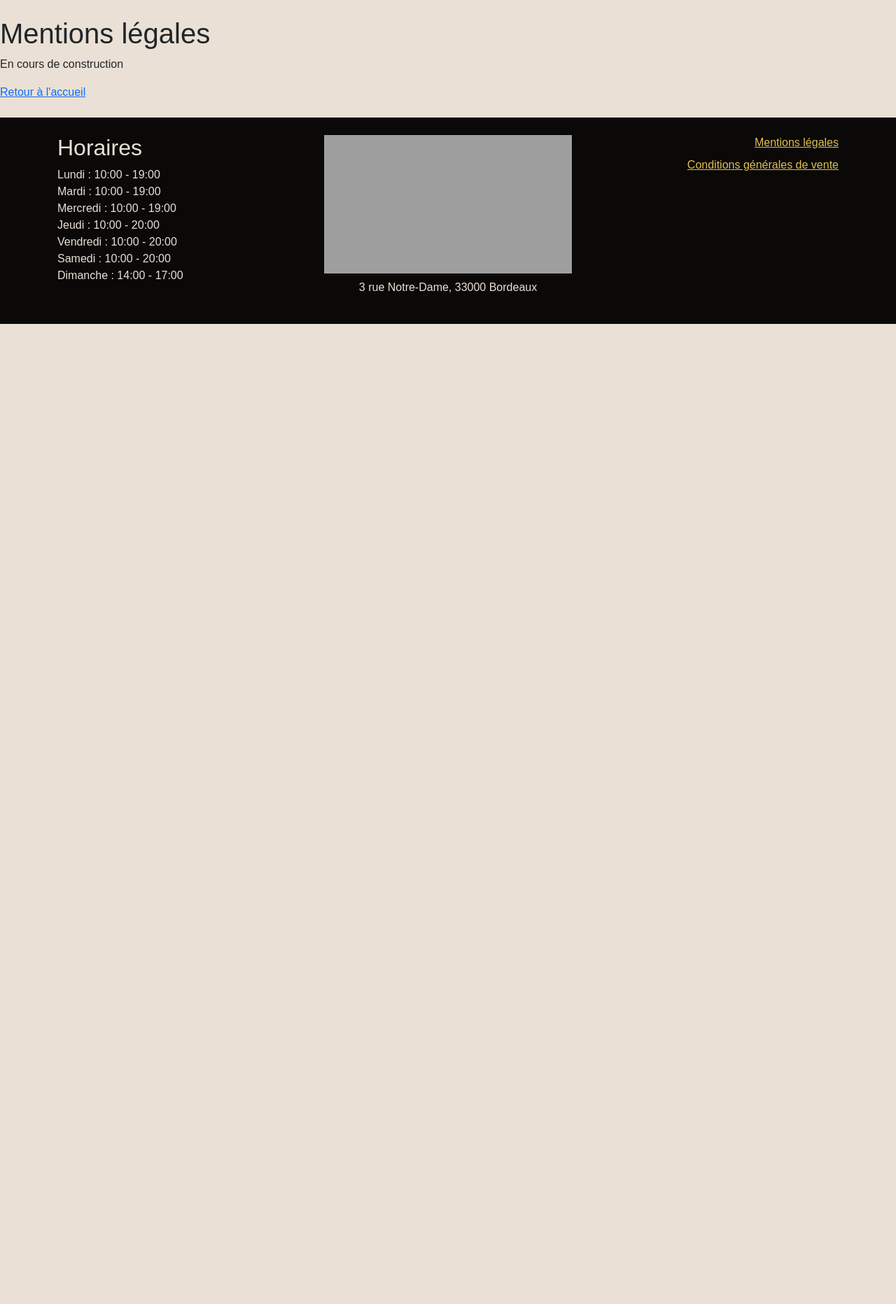
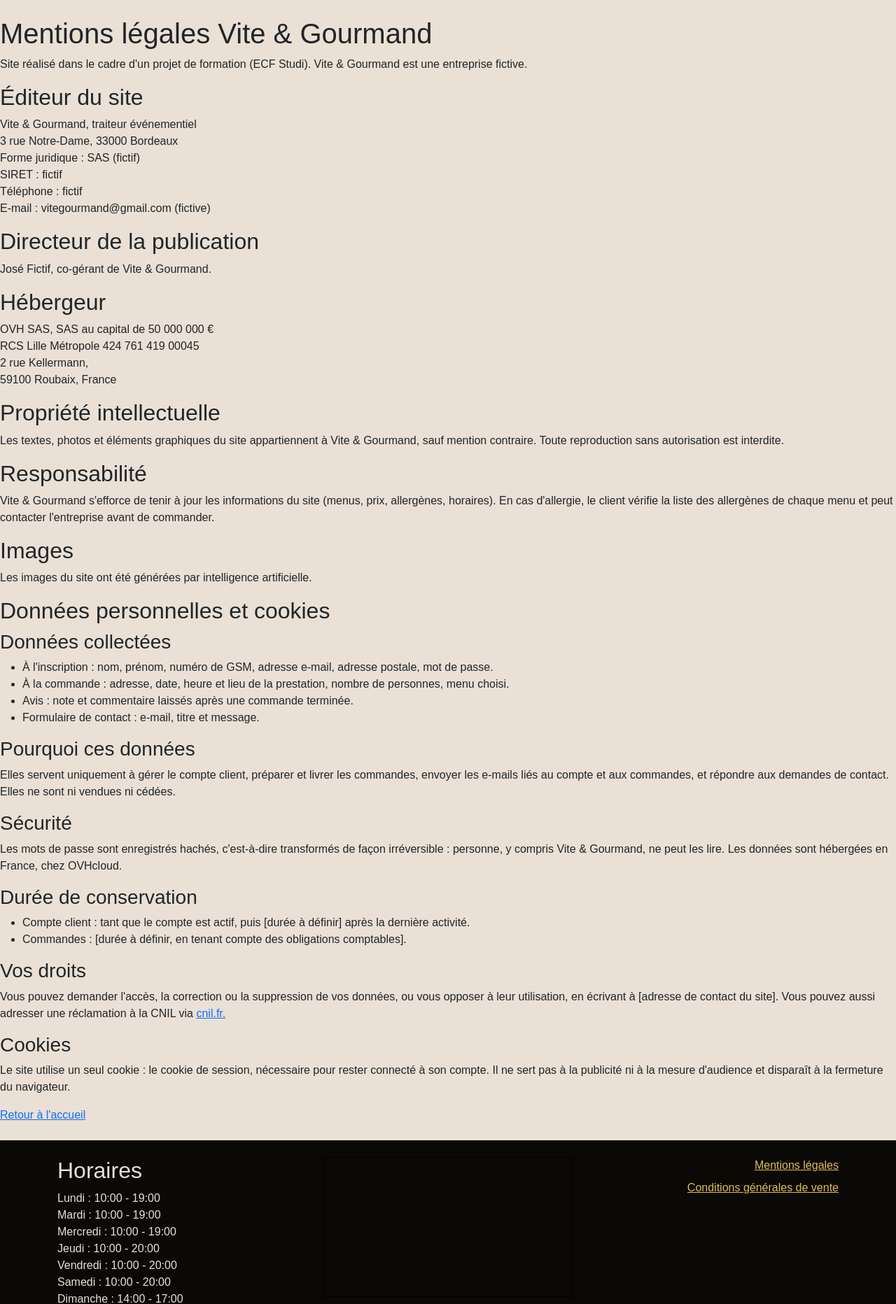
Before and after one commit to Lyna91/vite-et-gourmand, a PHP site: page /mentions-legales in a window 1280 px wide. Shown: the part 56-1920 px from the top of the page at 70% size. Before the commit the page ends 519 px from the top, so only its background shows below. Run offline with PHP 8.4, Linux system fonts and the light colour scheme; data comes from the database, SQL or seed files in the repository; some web fonts are replaced; grey boxes are pictures that could not be loaded.

Commit message:
feat: textes des mentions legales et des CGV

```diff
--- a/src/PageController.php
+++ b/src/PageController.php
@@ -33,7 +33,7 @@
 
     public function cgv(): void
     {
-        $titre = 'Conditions générales de Vente';
+        $titre = 'Conditions générales de vente';
 
         $this->afficher('cgv', [
             'titre' => $titre,
--- a/views/mentions-legales.php
+++ b/views/mentions-legales.php
@@ -1,7 +1,57 @@
 <?php require __DIR__ . '/morceaux/header.php'; ?>
 
-<h1>Mentions légales</h1>
-<p>En cours de construction</p>
+<h1>Mentions légales Vite &amp; Gourmand</h1>
+
+<p>Site réalisé dans le cadre d'un projet de formation (ECF Studi). Vite &amp; Gourmand est une entreprise fictive.</p>
+
+<h2>Éditeur du site</h2>
+<p>
+    Vite &amp; Gourmand, traiteur événementiel<br>
+    3 rue Notre-Dame, 33000 Bordeaux<br>
+    Forme juridique : SAS (fictif)<br>
+    SIRET : fictif<br>
+    Téléphone : fictif<br>
+    E-mail : vitegourmand@gmail.com (fictive)
+</p>
+<h2>Directeur de la publication</h2>
+<p>José Fictif, co-gérant de Vite & Gourmand.</p>
+<h2>Hébergeur</h2>
+<p>OVH SAS, SAS au capital de 50 000 000 €<br>
+    RCS Lille Métropole 424 761 419 00045<br>2 rue Kellermann,
+    <br>59100 Roubaix, France<br>
+</p>
+<h2>Propriété intellectuelle</h2>
+<p>Les textes, photos et éléments graphiques du site appartiennent à Vite &amp; Gourmand, sauf mention contraire. Toute reproduction sans autorisation est interdite.</p>
+<h2>Responsabilité</h2>
+<p>Vite & Gourmand s'efforce de tenir à jour les informations du site (menus, prix, allergènes, horaires). En cas d'allergie, le client vérifie la liste des allergènes de chaque menu et peut contacter l'entreprise avant de commander.</p>
+
+<h2>Images</h2>
+<p>Les images du site ont été générées par intelligence artificielle.</p>
+
+<h2>Données personnelles et cookies</h2>
+
+<h3>Données collectées</h3>
+<ul>
+    <li>À l'inscription : nom, prénom, numéro de GSM, adresse e-mail, adresse postale, mot de passe.</li>
+    <li>À la commande : adresse, date, heure et lieu de la prestation, nombre de personnes, menu choisi.</li>
+    <li>Avis : note et commentaire laissés après une commande terminée.</li>
+    <li>Formulaire de contact : e-mail, titre et message.</li>
+</ul>
+<h3>Pourquoi ces données</h3>
+<p>Elles servent uniquement à gérer le compte client, préparer et livrer les commandes, envoyer les e-mails liés au compte et aux commandes, et répondre aux demandes de contact. Elles ne sont ni vendues ni cédées.</p>
+<h3>Sécurité</h3>
+<p>Les mots de passe sont enregistrés hachés, c'est-à-dire transformés de façon irréversible : personne, y compris Vite & Gourmand, ne peut les lire. Les données sont hébergées en France, chez OVHcloud.</p>
+<h3>Durée de conservation</h3>
+<ul>
+    <li>Compte client : tant que le compte est actif, puis [durée à définir] après la dernière activité.</li>
+    <li>Commandes : [durée à définir, en tenant compte des obligations comptables].</li>
+</ul>
+<h3>Vos droits</h3>
+<p>Vous pouvez demander l'accès, la correction ou la suppression de vos données, ou vous opposer à leur utilisation, en écrivant à [adresse de contact du site]. Vous pouvez aussi adresser une réclamation à la CNIL via <a href="https://www.cnil.fr">cnil.fr.</a></p>
+<h3>Cookies</h3>
+<p>Le site utilise un seul cookie : le cookie de session, nécessaire pour rester connecté à son compte. Il ne sert pas à la publicité ni à la mesure d'audience et disparaît à la fermeture du navigateur.</p>
+
+
 <a href="/">Retour à l'accueil</a>
 
 <?php require __DIR__ . '/morceaux/footer.php'; ?>
```
Also changed, not shown: views/cgv.php (+42 -1 lines).
